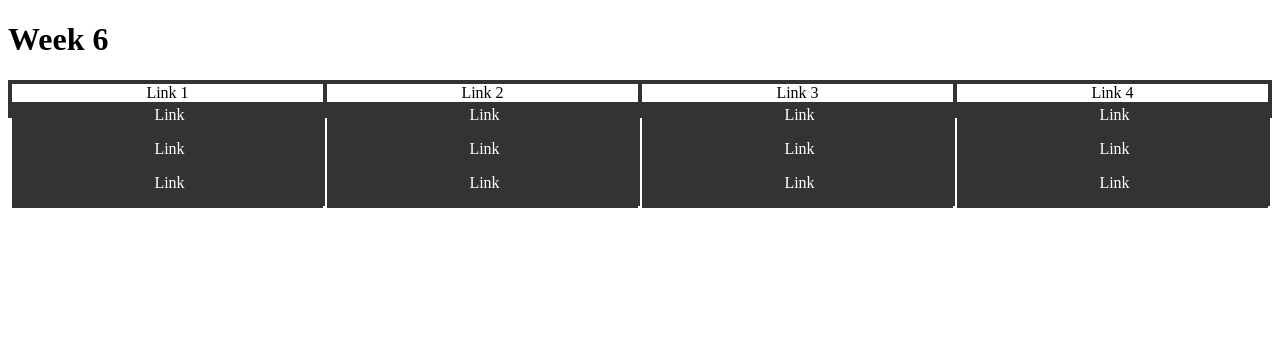
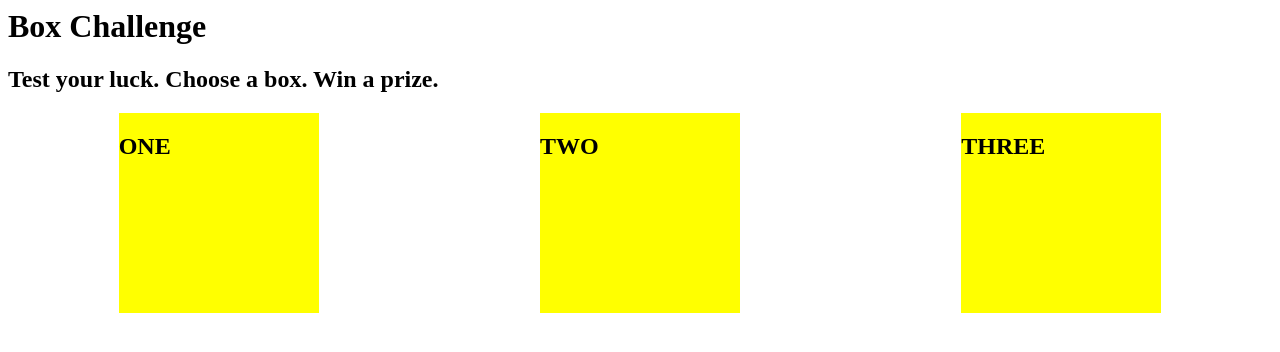
Before and after one commit to carlymarie-designs/m6-hw6-jackson-carly, a plain HTML site: page index.html in a window 1280 px wide. Drawn offline with Linux system fonts and the light colour scheme.

Commit message:
push up examples

```diff
--- a/index.html
+++ b/index.html
@@ -1,59 +1,34 @@
-<!DOCTYPE html>
-<html lang="en">
+<html>
     <head>
-        <meta charset="utf-8">
-        <meta name="viewport" content="width=device-width, initial-scale=1, shrink-to-fit=no">
-        <link rel="stylesheet" href="main.css">
-        <title>Week 6</title>
+        <link href="main.css" rel="stylesheet" type="text/css">
+        <meta name="viewport" content="width=device-width, initial-scale=1">
     </head>
     <body>
-        <h1>Week 6</h1>
+        <header>
+            <h1>Box Challenge</h1>
+            <h2>Test your luck. Choose a box. Win a prize.</h2>
+        </header>
 
-        <nav>
-            <ul>
-                <li>
-                    <span>Link 1</span>
-                    <div class="dropdown">
-                        <ul>
-                            <li>Link</li>
-                            <li>Link</li>
-                            <li>Link</li>
-                        </ul>
-                    </div>
-                </li>
-                <li>
-                    <span>Link 2</span>
-                    <div class="dropdown">
-                        <ul>
-                            <li>Link</li>
-                            <li>Link</li>
-                            <li>Link</li>
-                        </ul>
-                    </div>
-                </li>
-                <li>
-                    <span>Link 3</span>
-                    <div class="dropdown">
-                        <ul>
-                            <li>Link</li>
-                            <li>Link</li>
-                            <li>Link</li>
-                        </ul>
-                    </div>
-                </li>
-                <li>
-                    <span>Link 4</span>
-                    <div class="dropdown">
-                        <ul>
-                            <li>Link</li>
-                            <li>Link</li>
-                            <li>Link</li>
-                        </ul>
-                    </div>
-                </li>
-            </ul>
-        </nav>
+        <section class="boxes">
+
+            <div class="box">
+                <h2>ONE</h2>
+            </div>
+
+            <div class="box">
+                <h2>TWO</h2>
+            </div>
+
+            <div class="box">
+                <h2>THREE</h2>
+            </div>
+        </section>
+
+        <p id="message-container"> </p>
+
+        <a href="index.html" id="start-over-button" class="hide">Start Over</a>
 
         <script src="main.js"></script>
     </body>
+
 </html>
--- a/main.css
+++ b/main.css
@@ -1,24 +1,22 @@
-ul {
+.boxes {
     display: flex;
-    padding: 0;
-    border: 2px solid #333;
+    justify-content: space-around;
 }
 
-.dropdown ul {
-    flex-direction: column;
-    background-color: #333;
-    color: white;
-    text-align: center;
+.box {
+    background-color: yellow;
+    width: 200px;
+    height: 200px;
 }
 
-ul li {
-    list-style-type: none;
-    width: 25%;
-    height: 30px;
-    text-align: center;
-    border: 2px solid #333;
+.new-color {
+    background-color: pink;
 }
 
-.dropdown ul li {
+p {
     width: 100%;
 }
+
+.hide {
+    display: none;
+}
--- a/main.js
+++ b/main.js
@@ -0,0 +1,36 @@
+
+var boxList          = document.querySelector('.box');
+var messageContainer = document.querySelector('#message-container');
+var startOverButton  = document.querySelector('#start-over-button');
+
+//highlight all the boxes
+function toggleBoxesBackgroundColor() {
+    for ( i = 0; i < boxList.length; i++ ){
+        boxList[i].classList.toggle('new-color');
+    }
+}
+
+//replace text in message container and show start over button
+function addMessage1() {
+    messageContainer.innerHTML = 'oh - so close, but no cigar';
+    startOverButton.classList.remove('hide');
+}
+function addMessage2() {
+    messageContainer.innerHTML = 'DING DING DING - we have a winner';
+    startOverButton.classList.remove('hide');
+}
+function addMessage3() {
+    messageContainer.innerHTML = 'oops - better luck next time';
+    startOverButton.classList.remove('hide');
+}
+
+//add event listener to toggle color on hover
+for ( i = 0; i < boxList.length; i++ ){
+    boxList[i].addEventListener('mouseenter', toggleBoxesBackgroundColor);
+    boxList[i].addEventListener('mouseleave', toggleBoxesBackgroundColor);
+}
+
+//add event listners for each box on click with specific messages
+boxList[0].addEventListener('click', addMessage1);
+boxList[1].addEventListener('click', addMessage2);
+boxList[2].addEventListener('click', addMessage3);
```
